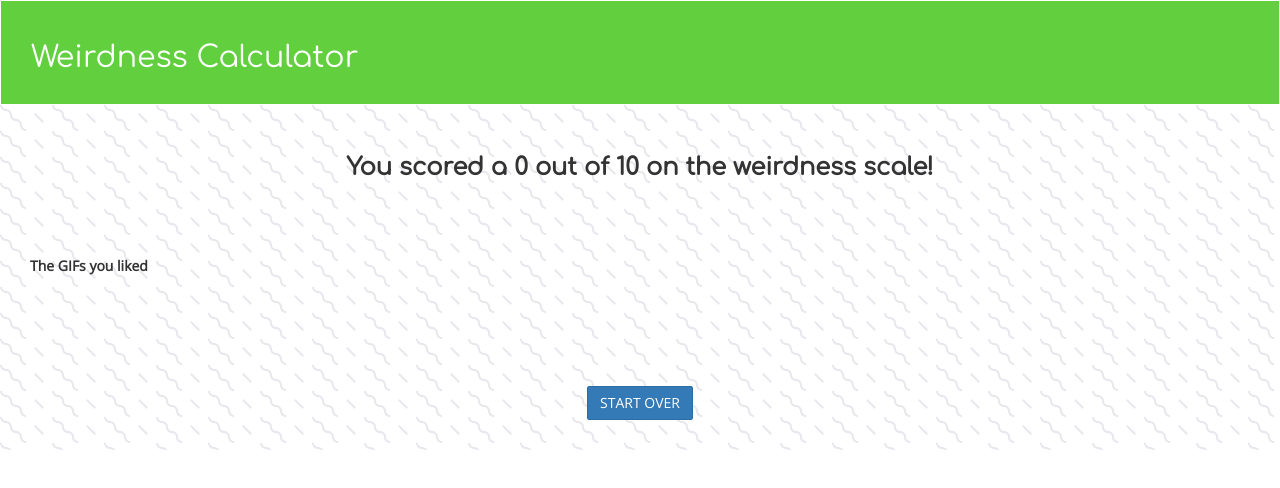
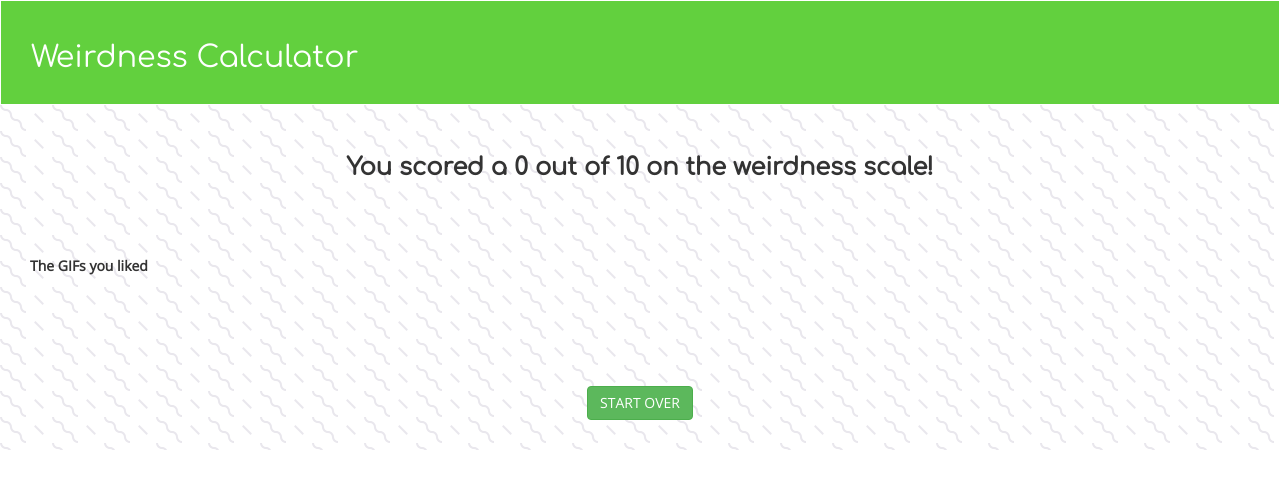
Before and after one commit to johnsontayler/politech-giphy-app, a React app: page /results in a window 1280 px wide. Shown: the top 488 px of the page. Built offline with nearby package versions, Linux system fonts and the light colour scheme.

Commit message:
button color green

```diff
--- a/src/components/Button/index.jsx
+++ b/src/components/Button/index.jsx
@@ -5,7 +5,7 @@ const Button = (props) => {
 
   return (
     <button
-      className="btn btn-primary my-2 my-sm-0"
+      className="btn btn-success my-2 my-sm-0"
       id={id}
       type="submit"
       style={style}
--- a/src/scenes/Results/app.jsx
+++ b/src/scenes/Results/app.jsx
@@ -8,6 +8,7 @@ import { Link } from 'react-router-dom';
 import GifConfetti from './components/GifConfetti';
 import Banner from '../../components/Banner';
 import WeirdnessResults from './containers/WeirdnessResults';
+import Button from '../../components/Button'
 
 //  Actions
 import { toggleConfetti } from './services/setResults/actions';
@@ -33,14 +34,10 @@ class App extends Component {
             pathname: "/",
             state: { gifsLiked: gifsLiked }
           }}>
-            <button
-              className="btn btn-primary my-2 my-sm-0"
-              type="submit"
-              onClick={() => this.props.toggleConfetti()}
-              style={{ borderRadius: 2 }}
-            >
-              START OVER
-          </button>
+            <Button
+              handleClick={() => this.props.toggleConfetti()}
+              text="START OVER"
+            />
           </Link>
         </div>
       </div >
```
